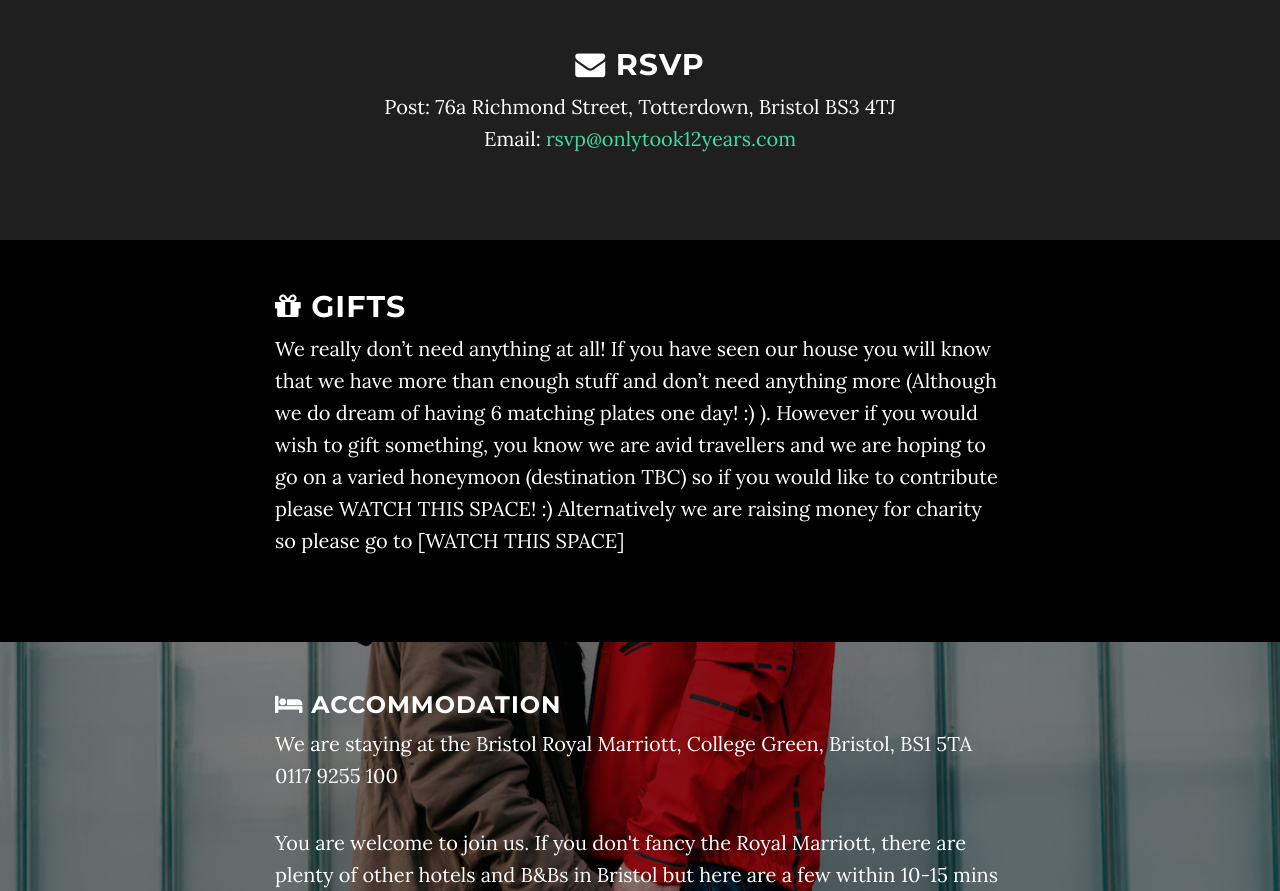
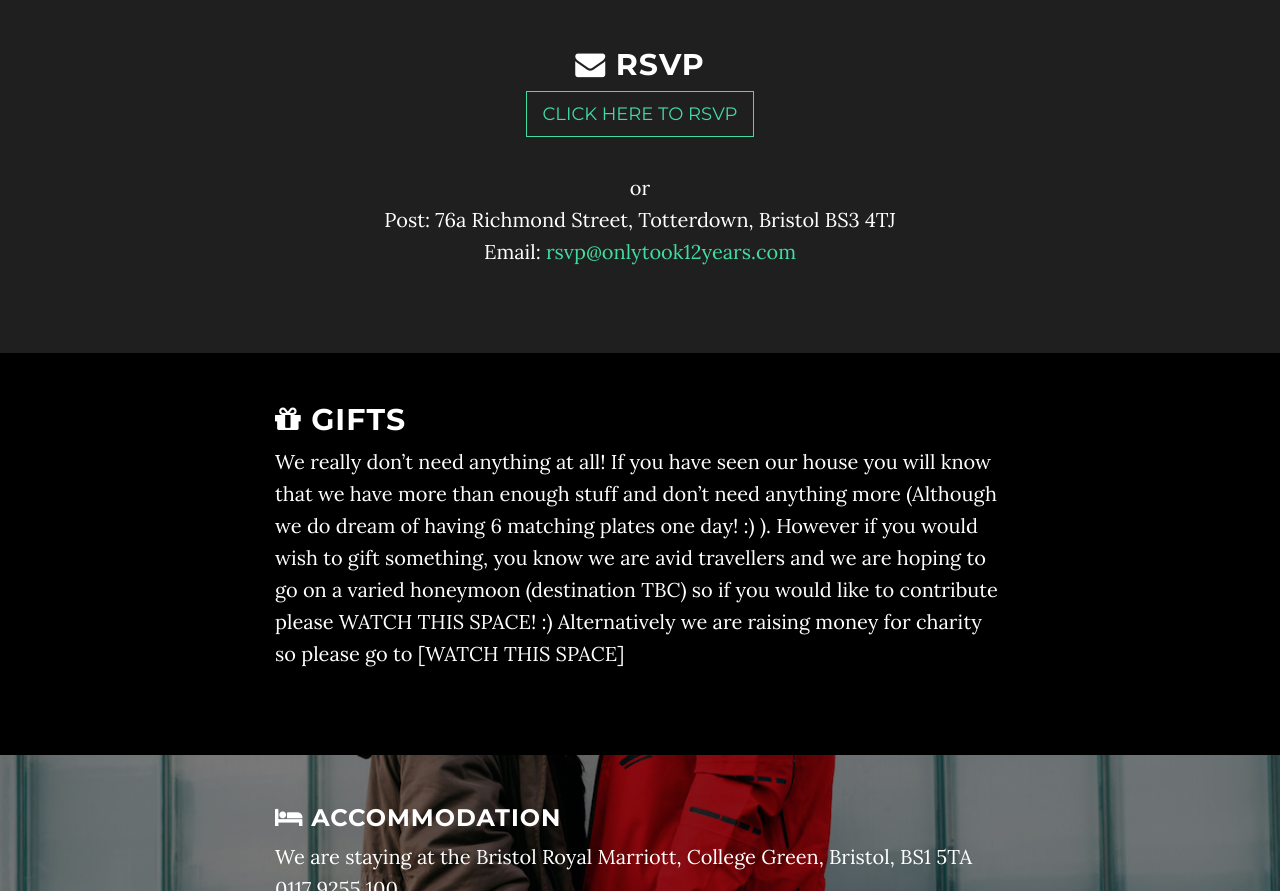
Before and after one commit to mattburns/onlytook12years, a website: page index.html in a window 1280 px wide. Shown: the part 1894-2785 px from the top of the page. Drawn offline with nearby package versions, Linux system fonts and the light colour scheme; some packages are replaced by stand-ins of ours.

Commit message:
Added link to RSVP form

```diff
--- a/index.html
+++ b/index.html
@@ -150,7 +150,11 @@ Children are welcome at St Georges. Please let us know on the RSVP if you are br
             <div class="container">
                 <div class="col-lg-8 col-lg-offset-2">
                     <h2><i class="fa fa-envelope" aria-hidden="true"></i> RSVP</h2>
-                    <p>Post: 76a Richmond Street, Totterdown, Bristol BS3 4TJ
+
+                    <p>
+                    <a href="https://goo.gl/forms/VZ6yE1UTGhIib88i1"  class="btn btn-default btn-lg">Click here to RSVP</a></p>
+                    <p>or
+                        <br/>Post: 76a Richmond Street, Totterdown, Bristol BS3 4TJ
                         <br/>Email: <a href="mailto:rsvp@onlytook12years.com">rsvp@onlytook12years.com</a>
                     </p>
                 </div>
```
Also changed, not shown: README.md.
